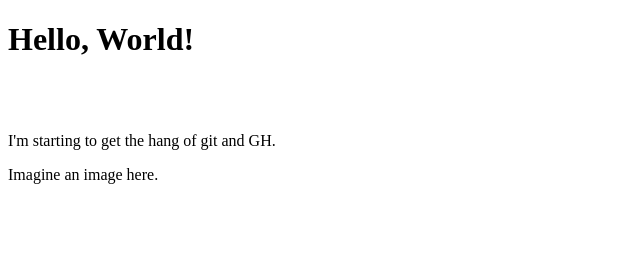
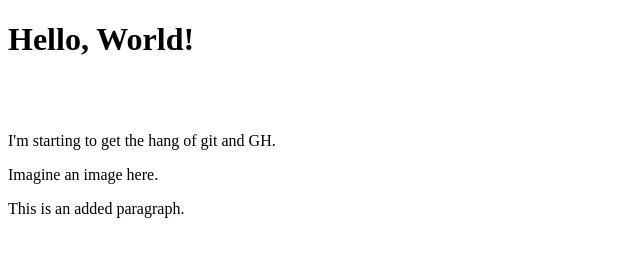
Before and after one commit to JohannKlopp/test, a plain HTML site: page index.html in a window 1280 px wide. Shown: the whole page, without its empty margins (0-640 px from the left). Drawn offline with Linux system fonts and the light colour scheme.

Commit message:
added an extra paragraph

```diff
--- a/index.html
+++ b/index.html
@@ -10,5 +10,6 @@
     <br>
     <p>I'm starting to get the hang of git and GH.</p>
     <p>Imagine an image here.</p>
+    <p>This is an added paragraph.</p>
   </body>
 </html>
```
